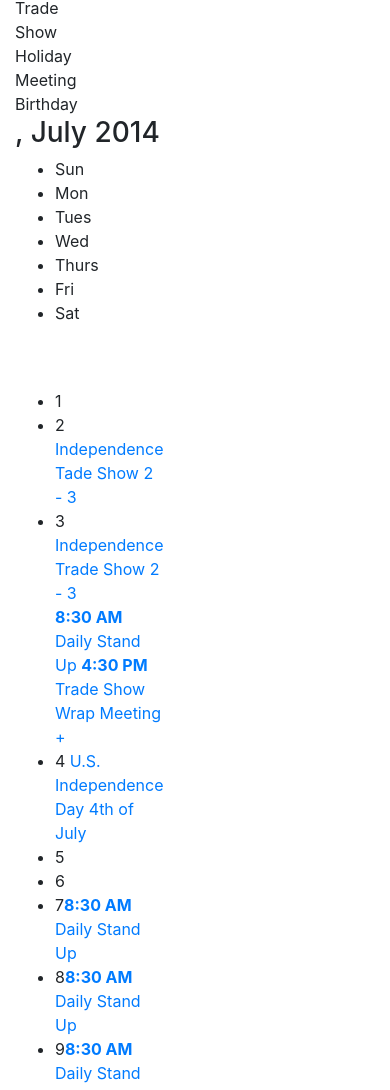
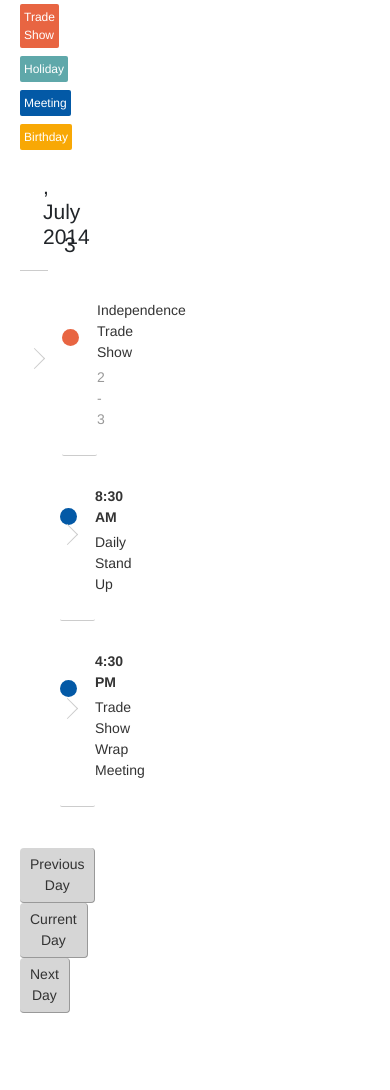
Before and after one commit to shaunkleyn/shaunkleyn.github.io, a plain HTML site: page index.html in a window 390 px wide. Shown: the part 145-1235 px from the top of the page. After the commit the page ends 1178 px from the top, so only its background shows below. Drawn offline with nearby package versions, Linux system fonts and the light colour scheme.

Commit message:
Update index.html

```diff
--- a/index.html
+++ b/index.html
@@ -120,6 +120,275 @@
 		text-align: justify;
 	}
 
+		body {
+  background:#ebebeb;
+  text-align:center;
+  font-family: Helvetica,Arial,sans-serif;
+}
+h1 {
+  font-size:32px;
+  font-weight:100;
+  margin-bottom:16px;
+  margin:20px 0 40px;
+}
+h2 {
+  font-size:14px;
+  font-weight:100;
+  margin-bottom:8px;
+  margin-top:5px;
+}
+h3 { font-size:21px; }
+.container {
+  max-width:900px;
+  margin:0 auto;
+  text-align:left;
+  padding:0 20px;
+}
+.row { clear:both; }
+.row:after {
+  conttent:' ';
+  display:block;
+  clear:both;
+}
+.col-2 aside {
+  width:20%;
+  float:left;
+}
+.col-2 article {
+  width:80%;
+  float:left;
+}
+
+.eventKey div {
+  display:inline-block;
+  padding:4px;
+  margin:4px 4px 4px 0;
+  float:left;
+  clear:both;
+}
+.monthYear { margin:0px 0 10px 0; padding:0 0 0 8px;}
+.monthYear span { display:none; }
+.days li {
+  color:#333;
+  border-bottom:1px solid #ccc;
+  padding:4px 4px 4px 8px;
+  text-transform:uppercase;
+  font-size:13px;
+}
+.days li, .dates li {
+  float:left;
+  width:14.28%;
+  position:relative;
+  box-sizing:border-box;
+}
+.dates {
+  border-right:1px solid #ccc;
+}
+.dates:after, .days:after {
+  content:'';
+  display:block;
+  clear:both;
+}
+.dates li {
+  border:1px solid #ccc;
+  border-width:0 0 1px 1px;
+  height:90px;
+  margin:0;
+  background:#fff;
+}
+.dateWrapper {
+  max-height:90px;
+  position:absolute;
+  top:0;
+  left:0;
+  width:100%;
+  transition: max-height 1s;
+}
+.dateWrapper.open {
+  max-height:600px;
+  z-index:10;
+  padding-bottom:25px;
+  background:#fff;
+  border-bottom:1px solid #ccc;
+  box-shadow:0 0 10px #333;
+}
+.dates li.fade {
+  color:#ccc;
+  opacity:0.6;
+}
+.date, .dates li a {
+  display:block;
+  padding:4px;
+  text-align:right;
+  font-size:13px;
+}
+.dates li a, .eventKey div {
+  text-align:left;
+  text-decoration:none;
+  font-size: 12px;
+  color:#fff;
+  border-radius:2px;
+}
+.dates li a, .dates li div {
+  margin:4px 2px 0;
+}
+.dates li a.expand {
+  display:block;
+  background:linear-gradient(to bottom, rgba(0,0,0,0) 0%,rgba(0,0,0,0) 26%,rgba(0,0,0,0.50) 100%);
+  position:absolute;
+  bottom:0px;
+  left:0;
+  width:100%;
+  text-align:left;
+  padding:4px 0 0 0;
+  margin:0;
+  border-radius:0;
+}
+.dates li a.expand.open {
+
+}
+.dates li a.expand span {
+  display:inline-block;
+  float:right;
+  padding:4px 8px;
+  transition: transform 1s ease-in-out;
+
+}
+.dates li a.expand.open span {
+	transform: rotate(45deg);
+  color:#333;
+}
+
+.dates li a b {
+  font-weight:bold;
+}
+.multidayHolder {
+  position:relative;
+  height:20px;
+  padding:0;
+  margin:4px 0 0 0;
+}
+.dates li a.multidayEvent {
+  position: absolute;
+  top:0;
+  left:0;
+  z-index:100;
+  display:none;
+  margin:0;
+}
+.multidayEvent span, .holiday span  { display:none;}
+.dates li a.length-2 {width:196%; display:block; }
+.dates li a.length-3 {width:301%; display:block;}
+.tradeShow, .tradeShow:before { background:#e86542; color:#fff;}
+.meeting, .meeting:before { background:#0359a6; color:#fff;}
+.holiday, .holiday:before { background:#5fa8aa; color:#fff;}
+.birthday, .birthday:before { background:#f8a805; color:#fff;}
+.calendarNav {
+  display:none;
+}
+@media (max-width: 744px) {
+  body {
+    background:#fff;
+  }
+	.col-2 aside, .col-2 article {
+    width:100%;
+    float:none;
+    clear:both;
+  }
+	.eventKey div {
+    clear:none;
+  }
+  .monthYear {
+    padding:20px 0 20px 23px;
+    margin:0;
+    border-bottom:1px solid #ccc;
+  }
+	.monthYear span { display:inline; }
+	.days, .dates li, .dates li a.expand { display:none; }
+  .dates li.current, .dates li a.multidayEvent, .calendarNav {
+   display:block;
+   position:static;
+   width:auto;
+  }
+  .multidayHolder {
+    height:auto;
+  }
+  .dates {border:none;}
+  .dates li.current {
+    width:100%;
+    height:auto;
+    border:none;
+    position: relative;
+    display:block;
+  }
+  .dateWrapper { width:100%; height:auto; position:static; max-height:1000px;}
+  .date {
+    text-align:left;
+    position:absolute;
+    top:-46px;
+    left:0px;
+    font-size:21px;
+  }
+  .multidayEvent span, .holiday span  {
+    position:static;
+    margin-top:4px;
+    color:#999;
+   display:block;
+   text-align:left;
+  }
+  .dates li a {
+    background:none;
+    color:#333;
+    position:relative;
+    font-size:14px;
+    padding:25px 0 25px 35px;
+    margin:5px 0;
+    border-bottom:1px solid #ccc;
+    min-height:45px;
+  }
+  .dates li a:before {
+    content: '';
+    display: block;
+    width: 17px;
+    height: 17px;
+    border-radius: 17px;
+    position: absolute;
+    top: 30%;
+    left: 0;
+  }
+  .dates li a:after  {
+    content: '';
+    display:block;
+    position: absolute;
+    top:42%;
+    right:20px;
+    border:1px solid #ccc;
+    border-width:1px 1px 0 0;
+    width:15px;
+    height:15px;
+    transform: rotate(45deg);
+  }
+  .dates li a b { display:block; margin-bottom:4px; }
+  .calendarNav {
+    padding:20px 0;
+    text-align:center;
+  }
+  .calendarNav a {
+  	clear:both;
+    display:inline-block;
+    color:#333;
+    text-decoration:none;
+    padding:6px 10px;
+    border-radius:4px;
+    background:#d6d6d6;
+    border:1px solid #999;
+    border-width:0 1px 1px 0;
+    margin-right:6px;
+    font-size:14px;
+  }
+
+}
+
 	</style>
 
   </head>
@@ -226,9 +495,7 @@
 
 	</div>
 
-
-<a class="twitter-timeline" href="https://twitter.com/Eskom_SA?ref_src=twsrc%5Etfw">Tweets by Eskom_SA</a> <script async src="https://platform.twitter.com/widgets.js" charset="utf-8"></script>
-    <!-- Optional JavaScript -->
+<!-- Optional JavaScript -->
 
     <!-- jQuery first, then Popper.js, then Bootstrap JS -->
 
```
